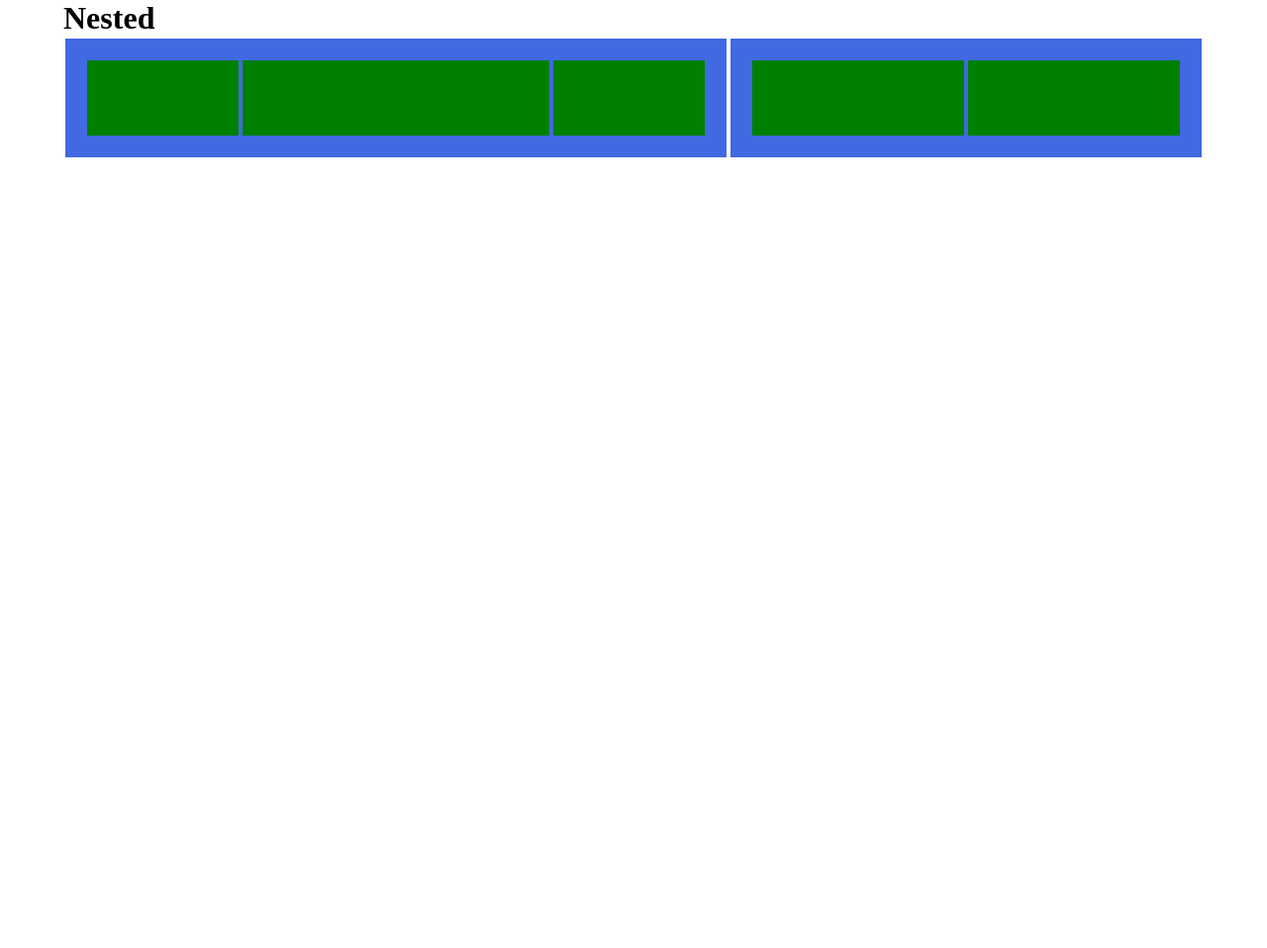
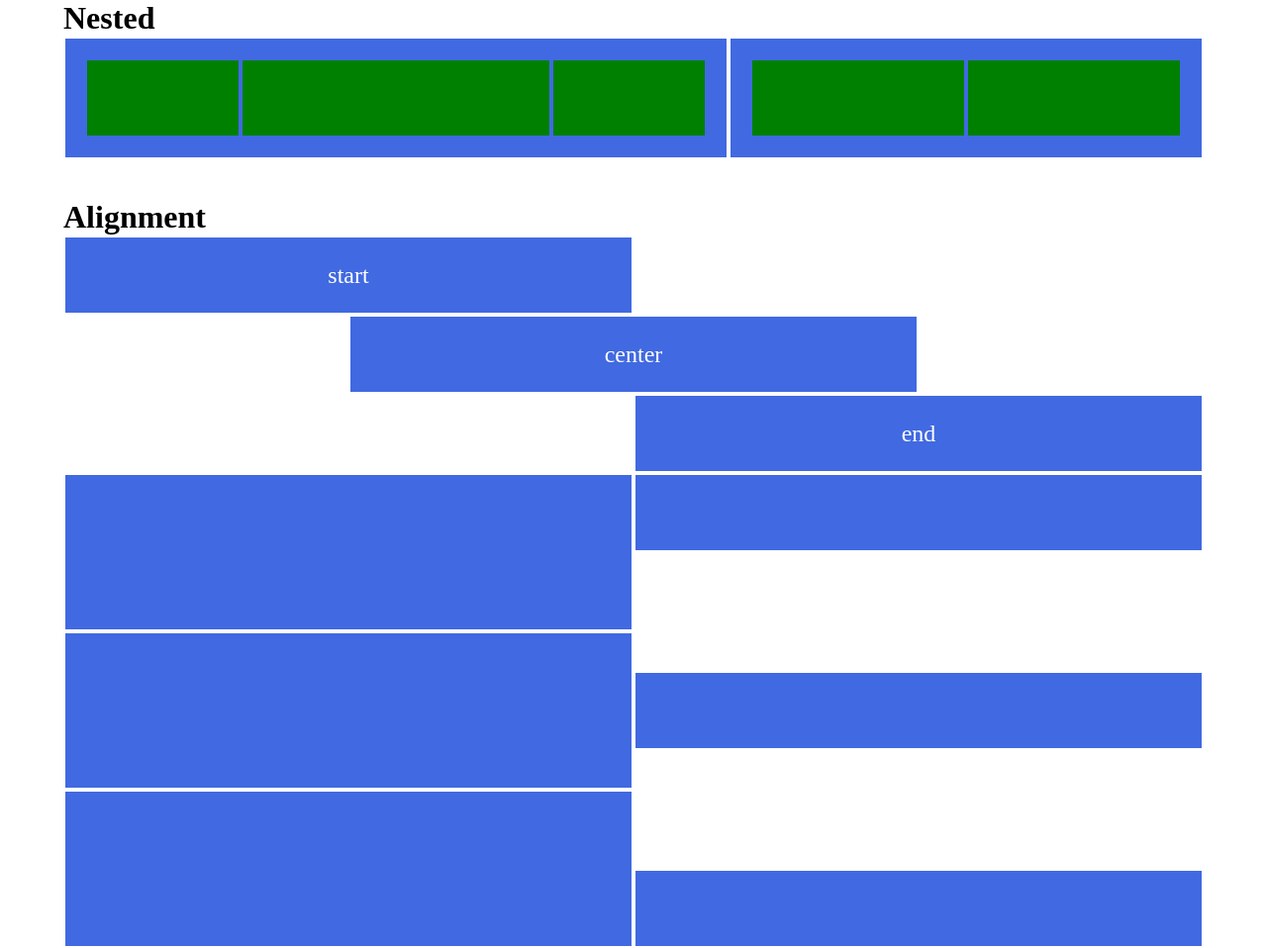
Before and after one commit to samuelecozzubbo/html-css-12bool, a plain HTML site: page bonus/bonus.html in a window 1280 px wide. Shown: the whole page at 99% size. Before the commit the page ends 800 px from the top, so only its background shows below. Drawn offline with Linux system fonts and the light colour scheme.

Commit message:
section 2 bonus completed

```diff
--- a/bonus/bonus.html
+++ b/bonus/bonus.html
@@ -60,6 +60,49 @@
     </section>
 
     <!-- SECTION 2 -->
+    <section id="section2">
+        <div class="container">
+            <div class="title">Alignment</div>
+            <!-- Row 1 -->
+            <div class="row start">
+                <div class="col-6">
+                    <div class="box">
+                        <div class="box-text">start</div>
+                    </div>
+                </div>
+            </div>
+            <!-- Row 2 -->
+            <div class="row center">
+                <div class="col-6">
+                    <div class="box">
+                        <div class="box-text">center</div>
+                    </div>
+                </div>
+            </div>
+            <!-- Row 3 -->
+            <div class="row end">
+                <div class="col-6">
+                    <div class="box">
+                        <div class="box-text">end</div>
+                    </div>
+                </div>
+            </div>
+            <!-- Row 4 -->
+            <div class="row align-top">
+                <div class="col-6 double"></div>
+                <div class="col-6"></div>
+            </div>
+            <!-- Row 5 -->
+            <div class="row align-center">
+                <div class="col-6 double"></div>
+                <div class="col-6"></div>
+            </div>
+            <!-- Row 6 -->
+            <div class="row align-bottom">
+                <div class="col-6 double"></div>
+                <div class="col-6"></div>
+            </div>
+    </section>
 
 </body>
 </html>
--- a/css/style.css
+++ b/css/style.css
@@ -2,6 +2,10 @@
     min-height: 80px;
     background-color: royalblue;
     border: solid 2px rgb(255, 255, 255);
+}
+
+.double{
+    min-height: 160px;
 }
 
 #section2,#section3{
@@ -49,3 +53,28 @@
 .no-border{
     border: 0;
 }
+
+/* ALIGN PROPIETY */
+.start{
+    justify-content: flex-start;
+}
+
+.center{
+    justify-content: center;
+}
+
+.end{
+    justify-content: flex-end;
+}
+
+.align-top{
+    align-items: flex-start;
+}
+
+.align-center{
+    align-items: center;
+}
+
+.align-bottom{
+    align-items: flex-end;
+}
```
